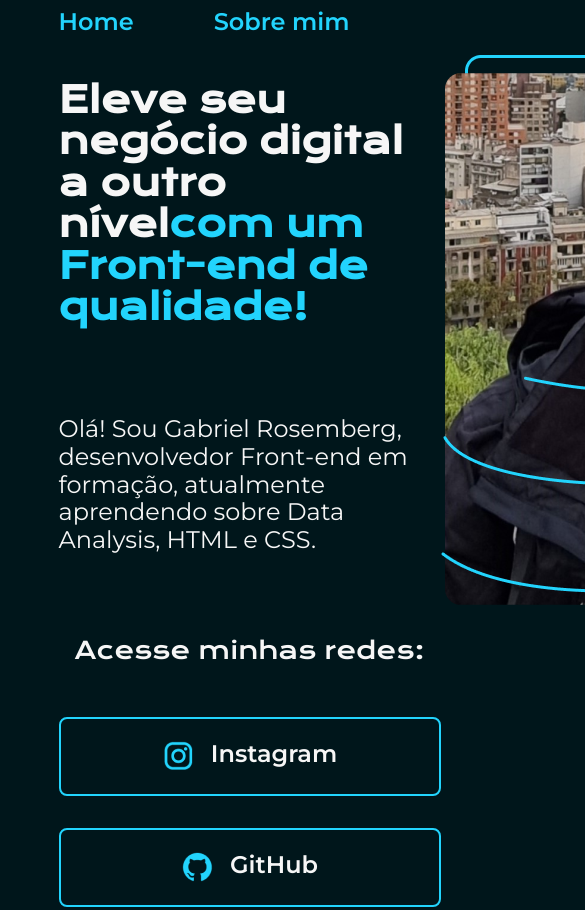
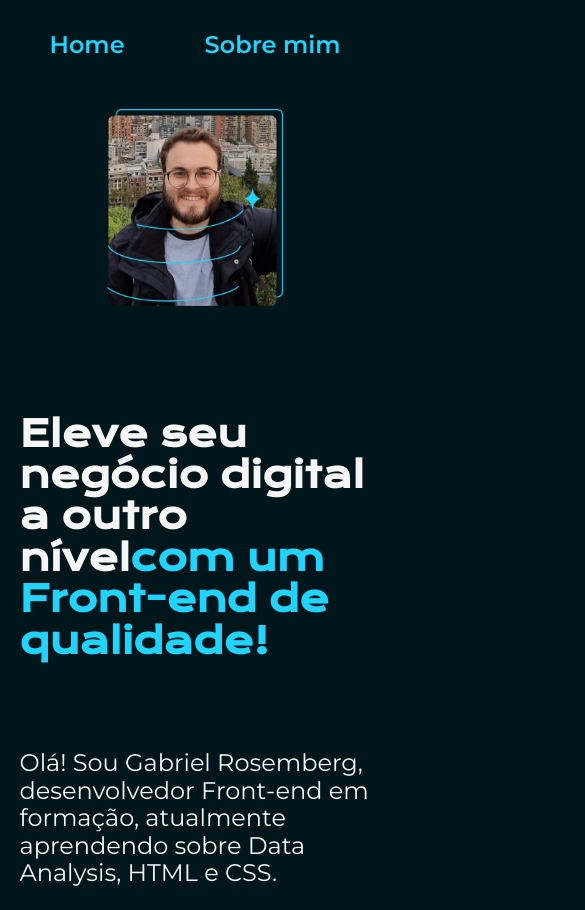
Before and after one commit to gabrielrosemberg/Portifolio_HTML_e_CSS, a plain HTML site: page Portifolio-HTML-e-CSS/index.html in a window 390 px wide. Shown: the top 910 px of the page, 585 px wide, since content can reach past the window. Drawn offline with nearby package versions, Linux system fonts and the light colour scheme; files that its build step writes are made by us from their sources.

Commit message:
Aplicando Responsividade

```diff
--- a/Portifolio-HTML-e-CSS/index.html
+++ b/Portifolio-HTML-e-CSS/index.html
@@ -27,21 +27,21 @@
             </p>
             <div class="apresentacao_links">
                 <h2 class="apresentacao_links_subtitulo">Acesse minhas redes:</h2>
-                <a class="apresentacao_links_link" href="https://www.instagram.com/g.rosemberg/" target="_blank">
+                <a class="apresentacao_links_navegacao" href="https://www.instagram.com/g.rosemberg/" target="_blank">
                     <img src="./assets/instagram.png">
                     Instagram
                 </a>
-                <a class="apresentacao_links_link" href="https://github.com/gabrielrosemberg" target="_blank">
+                <a class="apresentacao_links_navegacao" href="https://github.com/gabrielrosemberg" target="_blank">
                     <img src="assets/github.png">
                     GitHub
                 </a>
-                <a class="apresentacao_links_link" href="www.linkedin.com/in/gabriel--rosemberg" target="_blank">
+                <a class="apresentacao_links_navegacao" href="www.linkedin.com/in/gabriel--rosemberg" target="_blank">
                     <img src="assets/linkedin.png">
                     LinkedIn
                 </a>
             </div>
         </section>
-        <img src="./assets/imagem.png" alt="Foto de Gabriel Rosemberg">
+        <img class="apresentacao_imagem" src="./assets/imagem.png" alt="Foto de Gabriel Rosemberg">
     </main>
     <footer class="rodape">
         Desenvolvido por Gabriel Rosemberg
--- a/Portifolio-HTML-e-CSS/styles/style.css
+++ b/Portifolio-HTML-e-CSS/styles/style.css
@@ -27,7 +27,7 @@ body{
 
 .cabecalho_menu_link{
     font-family: var(--fonte-secundaria);
-    font-size: 24px;
+    font-size: 1.5rem;
     font-weight: 600;
     color: var(--cor-secundaria);
     text-decoration: none;
@@ -38,9 +38,10 @@ body{
     display: flex;
     align-items: flex-start;
     justify-content: space-between;
+    gap: 82px;
 }
 .apresentacao_conteudo{
-    width: 615px;
+    width: 50%;
     display: flex;
     flex-direction: column;
     align-self: center;
@@ -48,12 +49,12 @@ body{
 }
 
 .apresentacao_conteudo_titulo{
-    font-size: 36px;
+    font-size: 2.25rem;
     font-family: var(--fonte-primaria);
 }
 
 .apresentacao_conteudo_subtitulo{
-    font-size: 24px;
+    font-size: 1.5rem;
     font-family: var(--fonte-primaria);
 }
 
@@ -63,12 +64,12 @@ body{
 
 ul li::marker{
     content: '➤ ';
-    font-size: 24px;
+    font-size: 1.5rem;
     color: var(--cor-secundaria);
 }
 
 .apresentacao_conteudo_texto{
-    font-size: 24px;
+    font-size: 1.5rem;
     font-family: var(--fonte-secundaria);
 }
 
@@ -83,18 +84,18 @@ ul li::marker{
 .apresentacao_links_subtitulo{
     font-family: var(--fonte-primaria);
     font-weight: 400;
-    font-size: 24px;
+    font-size: 1.5rem;
 }
 
-.apresentacao_links_link{
+.apresentacao_links_navegacao{
     display: flex;
     justify-content: center;
     gap: 16px;
     border: 2px solid var(--cor-secundaria);
-    width: 378px;
+    width: 50%;
     text-align: center;
     border-radius: 8px;
-    font-size: 24px;
+    font-size: 1.5rem;
     font-weight: 600;
     padding: 21.5px 0;
     text-decoration: none;
@@ -106,12 +107,37 @@ ul li::marker{
     background-color: var(--cor-hover-link);
 }
 
+.apresentacao_imagem{
+    width: 50%;
+}
+
 .rodape{
     padding: 24px;
     text-align: center;
     color: black;
     background-color: var(--cor-secundaria);
     font-family: var(--fonte-secundaria);
-    font-size: 24px;
+    font-size: 1.5rem;
     font-weight: 400;
 }
+
+@media (max-width: 1200px) {
+    .cabecalho {
+        padding: 8%;
+    }
+
+    .cabecalho_menu {
+        justify-content: center;
+    }
+
+    .apresentacao {
+        flex-direction: column-reverse;
+        align-items: center;
+        margin: 0%;
+        padding: 5%;
+    }
+
+    .apresentacao_conteudo {
+        width: auto;
+    }
+}
```
Also changed, not shown: Portifolio-HTML-e-CSS/about.html (+1 -1 lines).
